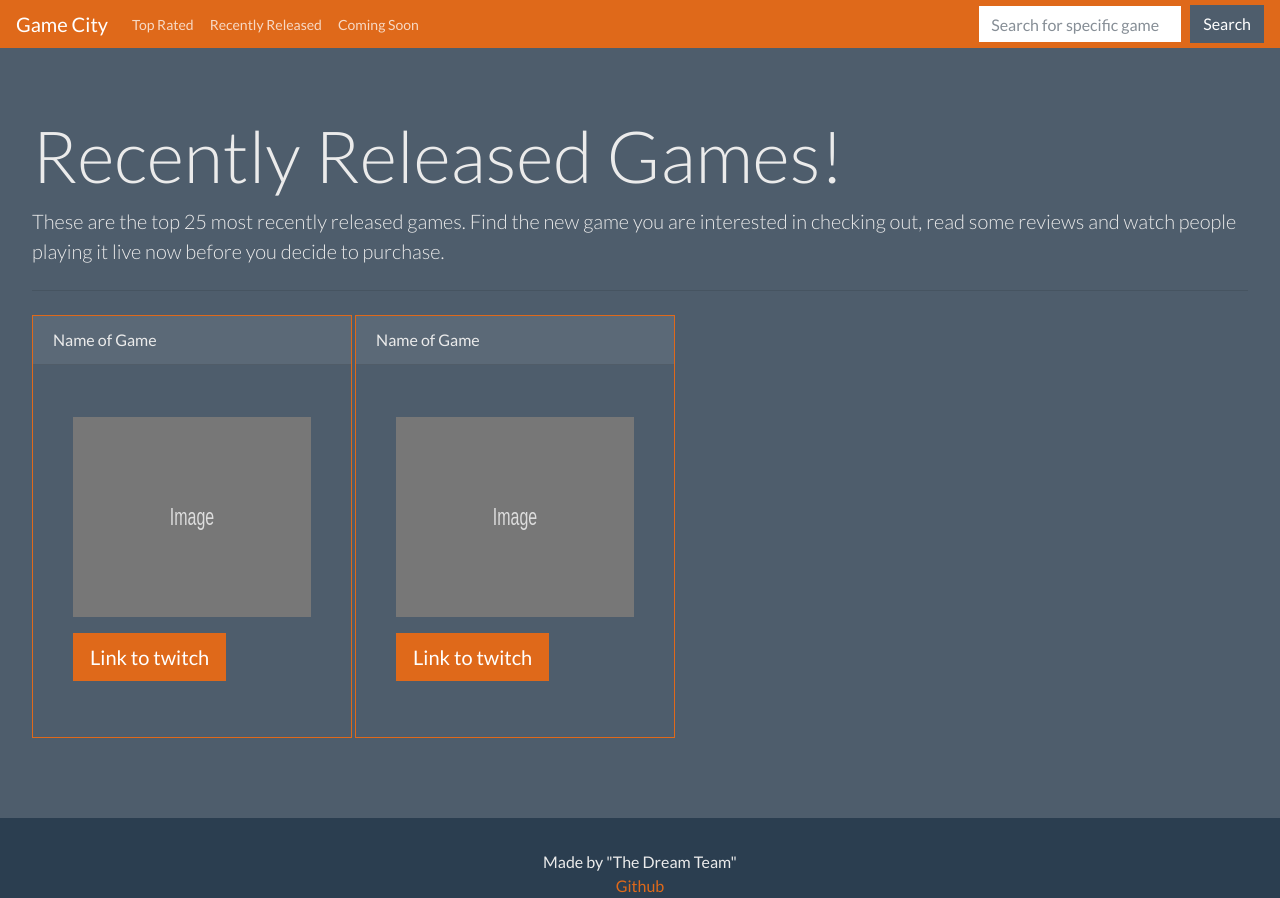
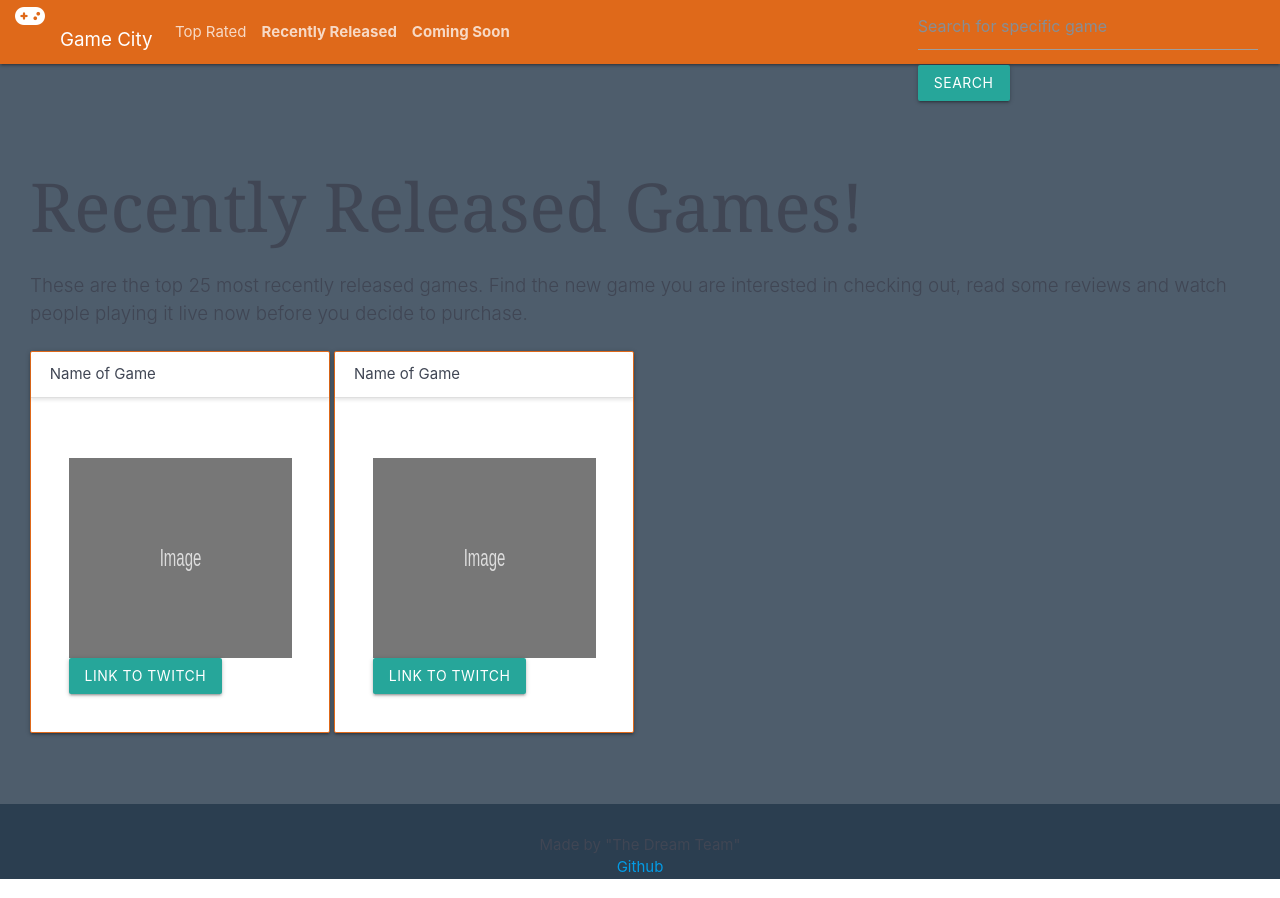
Before and after one commit to MantisLanguage/Group-Project-1-API, a plain HTML site: page recentlyReleased.html in a window 1280 px wide. Drawn offline with nearby package versions, Linux system fonts and the light colour scheme; no server answers.

Commit message:
Updated HTML files and CSS file.

```diff
--- a/css/style.css
+++ b/css/style.css
@@ -1,6 +1,30 @@
 .gameCard {
     display: inline-block;
 }
+
 footer {
     text-align: center;
 }
+
+h1 {
+    font-family: Georgia, 'Times New Roman', Times, serif;
+    font-weight: bold;
+}
+
+a.navbar-brand {
+    margin-left: 15px;
+    text-align: center;
+}
+
+.nav-item {
+
+font-weight: bold;
+
+}
+
+i.fas {
+
+    box-sizing: 200px;
+    box-sizing: 200px;
+
+}
--- a/recentlyReleased.html
+++ b/recentlyReleased.html
@@ -7,16 +7,27 @@
     <meta name="viewport" content="width=device-width, initial-scale=1, shrink-to-fit=no">
 
     <!-- Bootstrap CSS -->
+    <link rel="stylesheet" href="https://stackpath.bootstrapcdn.com/bootswatch/4.3.1/superhero/bootstrap.min.css">
 
-    <link rel="stylesheet" href="https://stackpath.bootstrapcdn.com/bootswatch/4.3.1/superhero/bootstrap.min.css">
+    <script src="https://kit.fontawesome.com/0719a25f60.js"></script>
+
+    <link rel="stylesheet" href="https://cdnjs.cloudflare.com/ajax/libs/bulma/x.y.z/css/bulma.css" />
+
+    <!-- Compiled and minified CSS -->
+    <link rel="stylesheet" href="https://cdnjs.cloudflare.com/ajax/libs/materialize/1.0.0/css/materialize.min.css">
+
+    <!-- Compiled and minified JavaScript -->
+    <script src="https://cdnjs.cloudflare.com/ajax/libs/materialize/1.0.0/js/materialize.min.js"></script>
+
     <link rel="stylesheet" href="css/style.css">
 
     <title>Game City</title>
+
 </head>
 
 <body>
     <nav class="navbar navbar-expand-lg navbar-dark bg-primary">
-        <a class="navbar-brand" href="index.html">Game City</a>
+        <i class="fas fa-gamepad"></i><a class="navbar-brand" href="index.html">Game City</a>
         <button class="navbar-toggler" type="button" data-toggle="collapse" data-target="#navbarColor01"
             aria-controls="navbarColor01" aria-expanded="false" aria-label="Toggle navigation">
             <span class="navbar-toggler-icon"></span>
@@ -32,6 +43,7 @@
                 <li class="nav-item">
                     <a class="nav-link" href="comingSoon.html">Coming Soon</a>
                 </li>
+
             </ul>
             <form class="form-inline my-2 my-lg-0">
                 <input class="form-control mr-sm-2" type="text" id="searchValue" placeholder="Search for specific game">
--- a/style.css
+++ b/style.css
@@ -0,0 +1,5 @@
+h1 {
+font-family: Georgia, 'Times New Roman', Times, serif;
+font: bold;
+
+}
```
Also changed, not shown: comingSoon.html (+13 -2 lines), index.html (+15 -2 lines), topRated.html (+13 -2 lines).
